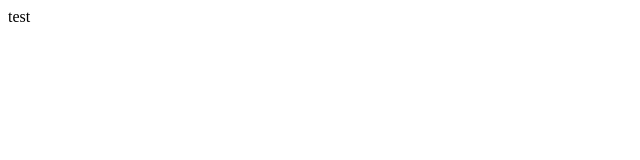
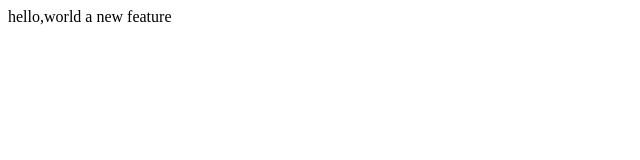
Before and after one commit to demirsena/First-Repo, a plain HTML site: page index.html in a window 1280 px wide. Shown: the whole page, without its empty margins (0-640 px from the left). Drawn offline with Linux system fonts and the light colour scheme.

Commit message:
added another line

```diff
--- a/index.html
+++ b/index.html
@@ -5,6 +5,7 @@
 
    </head>
    <body>
-           test
+           hello,world
+           a new feature
    </body>
 </html>
```
Also changed, not shown: hello.html (+2 -2 lines).
